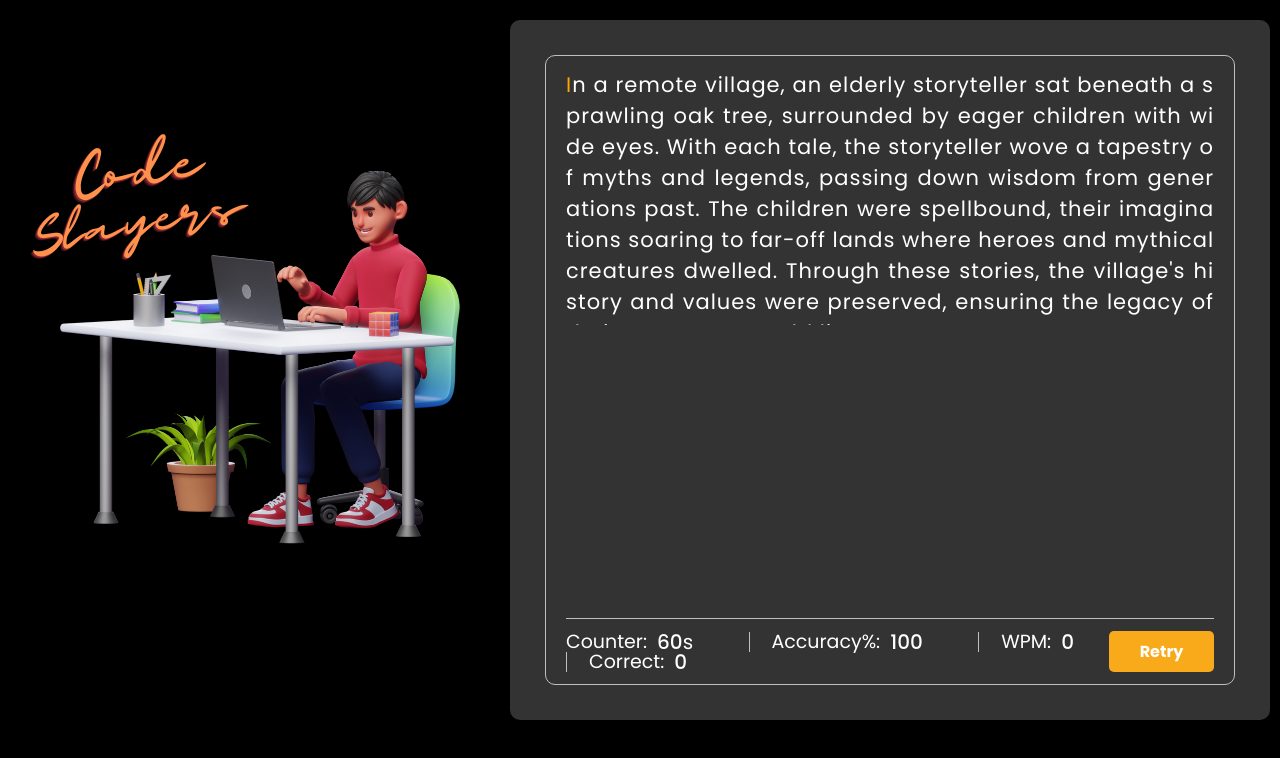
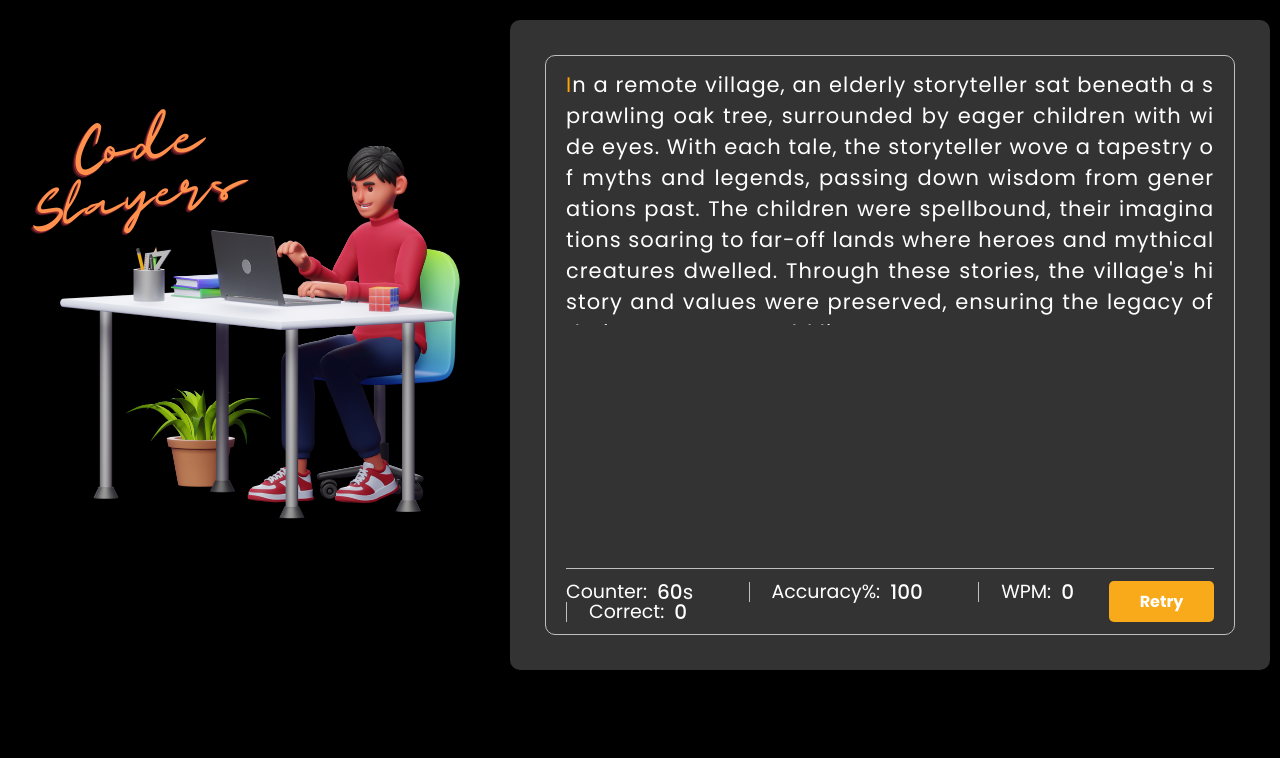
Before and after one commit to ArpitPy/tallybrewers2023, a website: page src/index.html in a window 1280 px wide. Drawn offline with Linux system fonts and the light colour scheme.

Commit message:
Update styles.css

```diff
--- a/src/styles.css
+++ b/src/styles.css
@@ -18,7 +18,7 @@ body{
 }
 .wrapper{
   margin-top: 20px;
-  height: 700px;
+  height: 650px;
   padding: 35px;
   background: rgb(51, 51, 51);
   border-radius: 10px;
```
